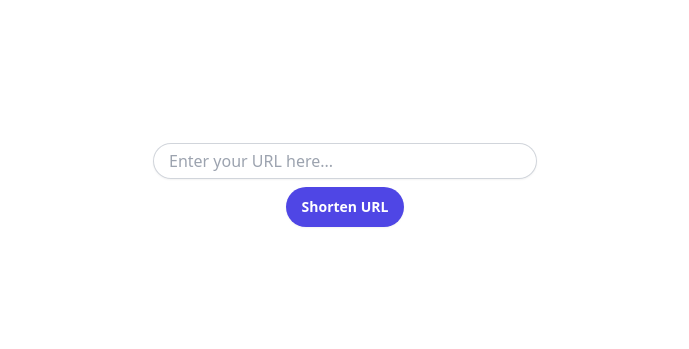
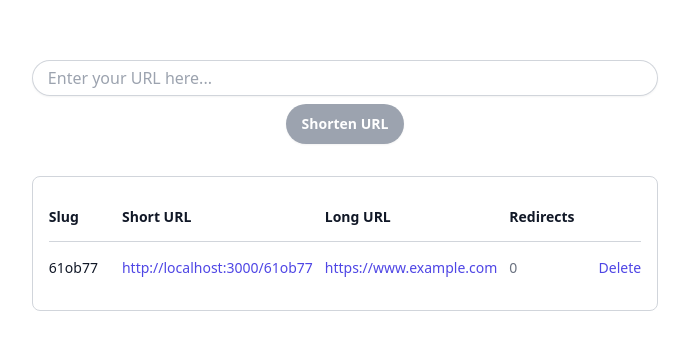
Before and after one commit to ngoue/url-shortener, a Next.js app: page / in a window 1280 px wide. Shown: the part 215-564 px from the top of the page, without its empty margins (295-984 px from the left). Built offline with nearby package versions, Linux system fonts and the light colour scheme.

Commit message:
Add url table

```diff
--- a/src/app/page.tsx
+++ b/src/app/page.tsx
@@ -1,26 +1,69 @@
+"use client";
+
+import ShortenedUrlsTable from "@/components/ShortendUrlsTable";
+import { shortenedUrls } from "./database";
+import { ChangeEventHandler, useState } from "react";
+
 export default function Home() {
+  const [url, setUrl] = useState("");
+  const [editing, setEditing] = useState(false);
+
+  let urlIsValid;
+  try {
+    const { protocol } = new URL(url);
+    urlIsValid = ["http:", "https:"].includes(protocol);
+  } catch {
+    urlIsValid = false;
+  }
+
+  const showError = url && !editing && !urlIsValid;
+  const canSubmit = url && urlIsValid;
+
+  const handleChange: ChangeEventHandler<HTMLInputElement> = (event) => {
+    setUrl(event.target.value);
+  };
+
+  const handleFocus = () => {
+    setEditing(true);
+  };
+
+  const handleBlur = () => {
+    setEditing(false);
+  };
+
   return (
     <div className="grid grid-rows-[20px_1fr_20px] items-center justify-items-center min-h-screen p-8 pb-20 gap-16 sm:p-20">
-      <main className="flex flex-col gap-8 row-start-2 items-center sm:items-start">
-        <form>
+      <main className="flex flex-col gap-8 row-start-2 items-center sm:items-start mx-auto">
+        <form className="w-full">
           <div className="flex flex-col gap-2 items-center">
             <input
               id="url"
               name="url"
               type="url"
               placeholder="Enter your URL here..."
+              value={url}
+              onChange={handleChange}
+              onFocus={handleFocus}
+              onBlur={handleBlur}
               className="block w-full rounded-full border-0 px-4 py-1.5 text-gray-900 shadow-sm ring-1 ring-inset ring-gray-300 placeholder:text-gray-400 focus:ring-2 focus:ring-inset focus:ring-indigo-600 leading-6 sm:min-w-96 lg:min-w-lg"
             />
+            {url && !editing && !urlIsValid && (
+              <p className="text-sm text-red-600">Please enter a valid URL</p>
+            )}
             <div className="flex gap-4 items-center flex-col sm:flex-row">
               <button
                 type="button"
-                className="rounded-full bg-indigo-600 px-4 py-2.5 text-sm font-semibold text-white shadow-sm hover:bg-indigo-500 focus-visible:outline focus-visible:outline-2 focus-visible:outline-offset-2 focus-visible:outline-indigo-600"
+                disabled={!canSubmit}
+                className="rounded-full bg-indigo-600 px-4 py-2.5 text-sm font-semibold text-white shadow-sm hover:bg-indigo-500 focus-visible:outline focus-visible:outline-2 focus-visible:outline-offset-2 focus-visible:outline-indigo-600 disabled:bg-gray-400"
               >
                 Shorten URL
               </button>
             </div>
           </div>
         </form>
+        <div className="flex flex-col gap-4 border border-solid border-gray-300 rounded-lg w-full">
+          <ShortenedUrlsTable urls={Object.values(shortenedUrls)} />
+        </div>
       </main>
     </div>
   );
--- /dev/null
+++ b/src/components/ShortendUrlsTable.tsx
@@ -0,0 +1,83 @@
+import type { ShortenedUrl } from "@/app/database";
+
+export default function ShortenedUrlsTable({ urls }: { urls: ShortenedUrl[] }) {
+  return (
+    <div className="p-4">
+      <div className="flow-root">
+        <div className="-mx-4 -my-2 overflow-x-auto sm:-mx-6 lg:-mx-8">
+          <div className="inline-block min-w-full py-2 align-middle sm:px-6 lg:px-8">
+            <table className="min-w-full divide-y divide-gray-300">
+              <thead>
+                <tr>
+                  <th
+                    scope="col"
+                    className="py-3.5 pl-4 pr-3 text-left text-sm font-semibold text-gray-900 sm:pl-0 hidden md:table-cell"
+                  >
+                    Slug
+                  </th>
+                  <th
+                    scope="col"
+                    className="px-3 py-3.5 text-left text-sm font-semibold text-gray-900"
+                  >
+                    Short URL
+                  </th>
+                  <th
+                    scope="col"
+                    className="px-3 py-3.5 text-left text-sm font-semibold text-gray-900 hidden md:table-cell"
+                  >
+                    Long URL
+                  </th>
+                  <th
+                    scope="col"
+                    className="px-3 py-3.5 text-left text-sm font-semibold text-gray-900 hidden md:table-cell"
+                  >
+                    Redirects
+                  </th>
+                  <th scope="col" className="relative py-3.5 pl-3 pr-4 sm:pr-0">
+                    <span className="sr-only">Delete</span>
+                  </th>
+                </tr>
+              </thead>
+              <tbody className="divide-y divide-gray-200">
+                {urls.map(({ slug, url, redirects }) => (
+                  <tr key={slug}>
+                    <td className="whitespace-nowrap py-4 pl-4 pr-3 text-sm font-medium text-gray-900 sm:pl-0 hidden md:table-cell">
+                      {slug}
+                    </td>
+                    <td className="whitespace-nowrap px-3 py-4 text-sm font-medium sm:pr-0">
+                      <a
+                        href={`/${slug}`}
+                        className="text-indigo-600 hover:text-indigo-900"
+                      >
+                        {`http://localhost:3000/${slug}`}
+                      </a>
+                    </td>
+                    <td className="whitespace-nowrap px-3 py-4 text-sm font-medium sm:pr-0 hidden md:table-cell">
+                      <a
+                        href={`/${slug}`}
+                        className="text-indigo-600 hover:text-indigo-900"
+                      >
+                        {url}
+                      </a>
+                    </td>
+                    <td className="whitespace-nowrap px-3 py-4 text-sm text-gray-500 hidden md:table-cell">
+                      {redirects}
+                    </td>
+                    <td className="relative whitespace-nowrap py-4 pl-3 pr-4 text-right text-sm font-medium sm:pr-0">
+                      <a
+                        href="#"
+                        className="text-indigo-600 hover:text-indigo-900"
+                      >
+                        Delete
+                      </a>
+                    </td>
+                  </tr>
+                ))}
+              </tbody>
+            </table>
+          </div>
+        </div>
+      </div>
+    </div>
+  );
+}
```
